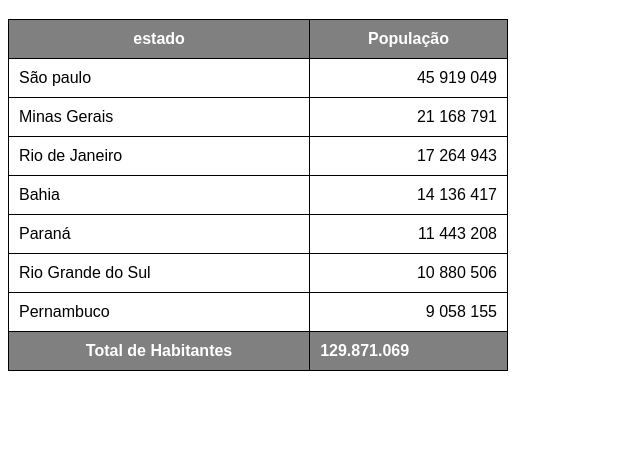
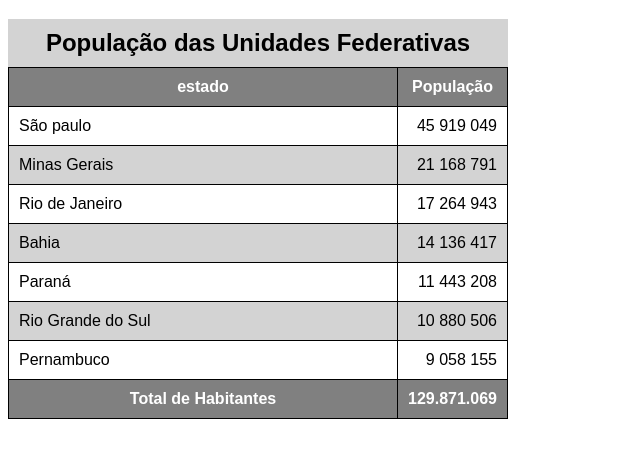
Before and after one commit to ClaudioGuibson/html-css, a plain HTML site: page exercicios/ex023/tabela002.html in a window 1280 px wide. Shown: the part 61-518 px from the top of the page, without its empty margins (0-640 px from the left). Drawn offline with Linux system fonts and the light colour scheme.

Commit message:
Atualização do ex023

```diff
--- a/exercicios/ex023/tabela002.html
+++ b/exercicios/ex023/tabela002.html
@@ -17,9 +17,21 @@
             border: 1px solid black;
             padding:10px;
         }
+        caption{
+            font-size:1.5em;
+            font-weight: bold;
+            padding: 10px;
+            background-color: lightgray;
+        }
         thead, tfoot{
             background-color: gray;
             color: white;
+        }
+        tbody > tr: :nth-child(odd) { /* 2n-1*/
+            background-color: white;
+        }
+        tbody > tr:nth-child(even){ /*2n */
+            background-color: lightgray;
         }
         td.num{
             text-align: right;
@@ -31,6 +43,7 @@
     <!--
         ANATOMIA PARA TABELAS GRANDES
         TABLE
+            caption
             THEAD
                 tr, td, th
             TBOY
@@ -39,10 +52,11 @@
                 tr, td, th
     -->
     <table>
+        <caption>População das  Unidades Federativas</caption>
         <thead>
             <tr>
-                <th>estado</th>
-                <th>População</th>
+                <th scope="col">estado</th>
+                <th scope="col" style="width:50px;">População</th>
             </tr>
         </thead>
         <tbody>
```
